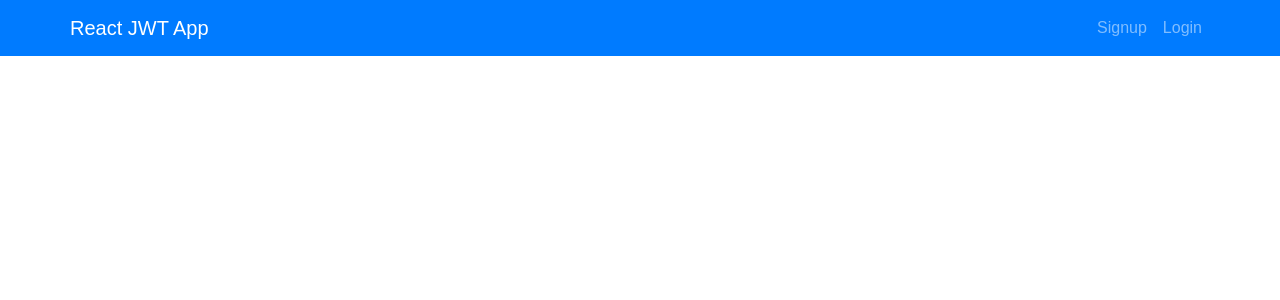
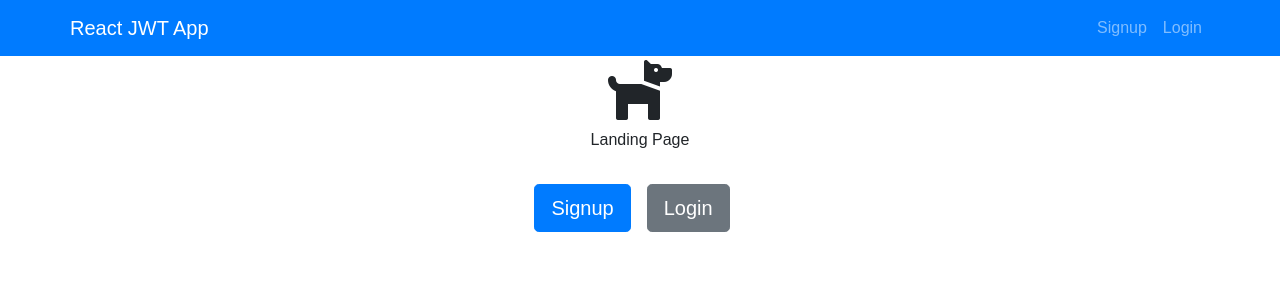
Before and after one commit to ac0712148/pawpals, a React (Create React App) app in the folder client/: page /landingpage in a window 1280 px wide. Shown: the top 300 px of the page. Built offline with nearby package versions, Linux system fonts and the light colour scheme.

Commit message:
re-routed landing page in App.js

```diff
--- a/client/public/index.html
+++ b/client/public/index.html
@@ -5,6 +5,7 @@
     <meta name="viewport" content="width=device-width, initial-scale=1, shrink-to-fit=no">
     <meta name="theme-color" content="#000000">
     <link rel="stylesheet" href="https://stackpath.bootstrapcdn.com/bootstrap/4.3.1/css/bootstrap.min.css" integrity="sha384-ggOyR0iXCbMQv3Xipma34MD+dH/1fQ784/j6cY/iJTQUOhcWr7x9JvoRxT2MZw1T" crossorigin="anonymous">
+    <link rel="stylesheet" href="https://cdnjs.cloudflare.com/ajax/libs/font-awesome/5.13.0/css/all.min.css" integrity="sha256-h20CPZ0QyXlBuAw7A+KluUYx/3pK+c7lYEpqLTlxjYQ=" crossorigin="anonymous" />
     <!--
       manifest.json provides metadata used when your web app is added to the
       homescreen on Android. See https://developers.google.com/web/fundamentals/engage-and-retain/web-app-manifest/
--- a/client/src/App.js
+++ b/client/src/App.js
@@ -13,22 +13,29 @@ import Profile from "./pages/Profile";
 import Signup from "./pages/Signup";
 import Home from "./pages/Home";
 import Navbar from "./components/Navbar";
+import LandingPage from "./pages/LandingPage/LandingPage";
 
 function ProtectedRoute({ children, ...rest }) {
   const { isLoggedIn } = useAuth();
   if (isLoggedIn) {
     return children;
   }
-  return <Redirect to="/signup" />;
+  return <Redirect to="/landingpage" />;
 }
 
 function App() {
   return (
     <AuthProvider>
       <Router>
+
         <div>
           <Navbar />
           <Switch>
+          {/* added this new landing page route */}
+          <Route exact path="/landingpage">
+              <LandingPage />
+            </Route>
+
             <ProtectedRoute exact path="/">
               <Home />
             </ProtectedRoute>
```
